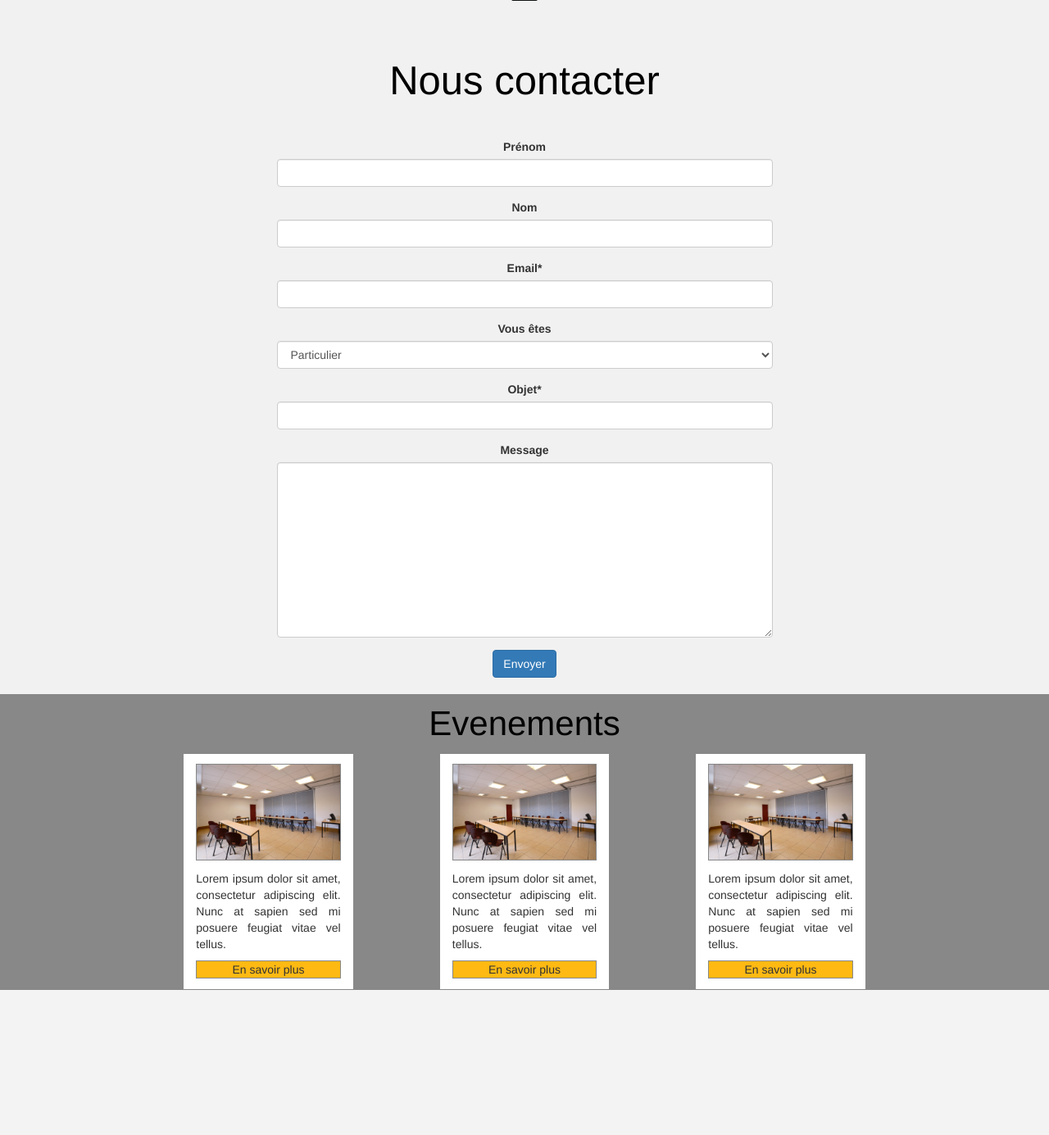
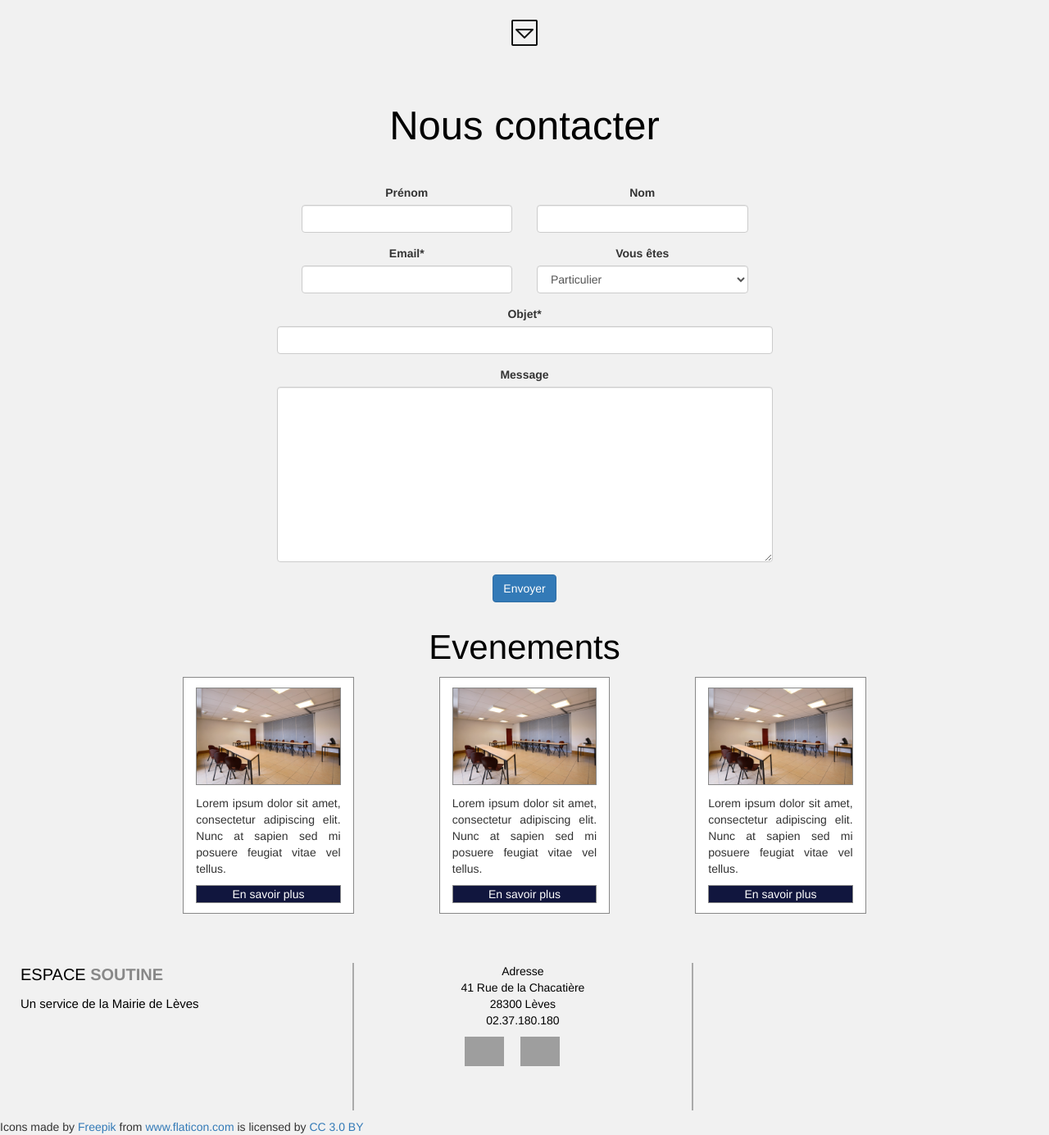
Before and after one commit to Myystigri/espace_soutine, a PHP site: page / in a window 1280 px wide. Shown: the part 2506-3891 px from the top of the page at 82% size. Before the commit the page ends 3714 px from the top, so only its background shows below. Run offline with PHP 8.4, Linux system fonts and the light colour scheme; some libraries are stand-ins or nearby versions; grey boxes are pictures that could not be loaded.

Commit message:
add footer & icones

```diff
--- a/css/style.css
+++ b/css/style.css
@@ -169,7 +169,7 @@ h1 span{
 
 .bouton{
 	background-color: #11163e;
-	border:solid #888 0px;
+	border:solid 0px;
 	border-radius: 5px;
 	position: absolute;
 	bottom: 9%;
@@ -183,9 +183,7 @@ h1 span{
 .img_prestation{
 	padding: 0 5px;
 }
-.margepresentation{
-	padding-bottom: 1%;
-}
+
 
 /*info*/
 
@@ -194,9 +192,10 @@ h1 span{
 	font-size: 3em;
 	text-align: center;
 	color: #000;
-	margin:1%;
+	margin:2%;
 }
 .info{
+	padding-top: 3%;
 	padding-bottom: 5%;
 }
 .adr1esse{
@@ -265,9 +264,6 @@ h1 span{
 	color: #000;
 	margin:1%;
 }
-.evenement{
-	background-color: #888;
-}
 .evenement div{
 	border: solid 1px #888;
 	text-align: justify;
@@ -279,21 +275,85 @@ h1 span{
 	margin:7% 0;
 }
 .plus{
-	background-color: #feb913;
 	margin-bottom: 7%;
-	color:;
 }
 .plus p{
 	text-align: center;
+	color:#fff;
 	margin:0;
-	background-color: #feb913;
+	background-color: #11163e;
 }
-.plus p:hover{
-	opacity: 0.9;
+
+/*footer*/
+
+.pre-footer
+{
+    height:50px;
+    padding:5px 10px 5px 10px;
+    color:#000;
 }
-.plus p:active{
-	opacity: 0.4;
+.soutine-footer
+{
+    color:#000;
+    height:200px;
+    padding:10px;
 }
+.footer-part-1
+{
+    font-size: 20px;
+    font-family:"Helvetica";
+    height:180px;
+}
+.footer-part-1 span
+{
+    color:#888;
+    font-weight: bold;
+}
+
+.footermidle
+{
+    border-right: solid 50px;
+    border-left: solid 1px;
+}
+.footer-part-2 li{
+    display: inline-block;
+}
+
+.footer-part-2 li{
+    vertical-align: top;
+}
+.footer-part-2
+{
+    height:180px;
+    width: 33%;
+    border-left:solid #aaa 2px;
+    border-right:solid #aaa 2px;
+    text-align: center;
+}
+
+.footer-part-3
+{
+    height:180px;
+}
+.sstitre{
+    font-size: 15px;
+}
+.social{
+    position: absolute;
+    margin-left: 100px;
+    }
+.logo-social {
+    position: relative;
+    float: left;
+    margin-left: 20px;
+
+}
+.logo-social img{
+    width: 48px;
+}
+
+/*media*/
+
 @media screen and (max-width: 400px) {
 	.header{
 		background-size: 500px;
--- a/index.html
+++ b/index.html
@@ -50,35 +50,35 @@
 				</div>
 			</div>
 			<div class="col-xs-6 col-md-2 col-md-offset-2 icone">
-				<img src="./img/01.png" alt="logo Repas d'affaire">
+				<img src="./img/business.png" alt="logo Repas d'affaire">
 				<p>Repas d'affaire</p>
 			</div>
 			<div class="col-xs-6 col-md-2 icone">
-				<img src="./img/01.png" alt="logo Repas d'affaire">
+				<img src="./img/coloc.png" alt="logo Repas d'affaire">
 				<p>Colloque</p>
 			</div>
 			<div class="col-xs-6 col-md-2 icone">
-				<img src="./img/01.png" alt="logo Repas d'affaire">
+				<img src="./img/people.png" alt="logo Repas d'affaire">
 				<p>Seminaire</p>
 			</div>
 			<div class="col-xs-6 col-md-2 icone">
-				<img src="./img/01.png" alt="logo Repas d'affaire">
+				<img src="./img/cocktail.png" alt="logo Repas d'affaire">
 				<p>Cocktail</p>
 			</div>
 			<div class="col-xs-6 col-md-2 col-md-offset-2 icone">
-				<img src="./img/01.png" alt="logo Repas d'affaire">
+				<img src="./img/party.png" alt="logo Repas d'affaire">
 				<p>Concert</p>
 			</div>
 			<div class="col-xs-6 col-md-2 icone">
-				<img src="./img/01.png" alt="logo Repas d'affaire">
+				<img src="./img/rings.png" alt="logo Repas d'affaire">
 				<p>Mariage</p>
 			</div>
 			<div class="col-xs-6 col-md-2 icone">
-				<img src="./img/01.png" alt="logo Repas d'affaire">
+				<img src="./img/reveillon.png" alt="logo Repas d'affaire">
 				<p>Réveillon</p>
 			</div>
 			<div class="col-xs-6 col-md-2 icone">
-				<img src="./img/01.png" alt="logo Repas d'affaire">
+				<img src="./img/theatre.png" alt="logo Repas d'affaire">
 				<p id="prestation">Spectacle</p>
 			</div>
 		</div>
@@ -161,7 +161,7 @@
 				<p><span>Adesse:</span></p>
 				<p>41 Rue de la Chacatière</p>
 				<p> 28300 Lèves</p>
-				<p><span>ligne de bus deservis:</span></p>
+				<p><span>Desservis par bus:</span></p>
 				<p>n° xx, xx, xx</p>
 				<p>horaires via:</p>
 				<img src="" title="filibus">
@@ -172,27 +172,37 @@
 				</div>
 			</div>
 			<div class="scrollbtn">
-				<img src="./img/scrollbtn.png" alt="scroll_down">
+				<a href="#contact"><img src="./img/scrollbtn.png" alt="scroll_down"></a>
 			</div>
 		</div>
 <!--Contact-->
 		<div class="formulaire">
               <div class="row">
-   				<div id ="contact" 	class="col-xs-10 col-xs-offset-1 col-md-6 col-md-offset-3 col-sm-6 center">
+                   <div id ="contact"     class="col-xs-10 col-xs-offset-1 col-md-6 col-md-offset-3 center">
                        <h1 class="noir">Nous contacter</h1>
                     <form method="post">
+                        <div class="col-xs-12 col-sm-12 col-md-12 col-lg-12 center">
+                            <div class="col-xs-6 col-md-6 col-lg-6">
                                  <div class="form-group ">
                                       <label class="control-label " for="name">Prénom</label>
                                       <input class="form-control" id="name" name="name" type="text"/>
                                   </div>
+                              </div>
+                              <div class="col-xs-6 col-md-6 col-lg-6">
                                  <div class="form-group ">
                                       <label class="control-label " for="name">Nom</label>
                                       <input class="form-control" id="name" name="name" type="text"/>
                                   </div>
+                              </div>
+                          </div>
+                          <div class="col-xs-12 col-sm-12 col-md-12 col-lg-12 center">
+                              <div class="col-lg-6">
                                  <div class="form-group ">
                                       <label class="control-label requiredField" for="email">Email<span class="asteriskField">*</span></label>
                                       <input class="form-control" id="email" name="email" type="text"/>
                                  </div>
+                             </div>
+                             <div class="col-lg-6">
                                  <div class="form-group ">
                                      <label class="control-label " for="select">Vous êtes</label>
                                      <select class="select form-control" id="select" name="select">
@@ -201,6 +211,8 @@
                                          <option value="Third Choice">Institution</option>
                                          <option value="Third Choice">Acteur Culturel</option>
                                      </select>
+                                 </div>
+                             </div>
                          </div>
                          <div class="form-group ">
                               <label class="control-label requiredField" for="subject">Objet<span class="asteriskField">*</span></label>
@@ -240,7 +252,42 @@
 		</div>
 <!--footer-->
 		<div>
+		        <footer>
+            <!-- Préfooter -->
+            <div class="col-md-12 pre-footer">
+                <p></p>
             </div>
+            <!-- Footer -->
+            <div class="col-md-12 soutine-footer">
+                <div class="col-md-4 footer-part-1">
+                    <p>ESPACE <span>SOUTINE</span><br /></p>
+                        <p class="sstitre">Un service de la Mairie de Lèves</p>
+                </div>
+                <div class="col-md-4 footer-part-2">
+                        <p>Adresse<br/> 41 Rue de la Chacatière <br> 28300 Lèves<br>02.37.180.180</p>
+                        <div class="social">
+                            <div class="logo-social"><a href="https://www.facebook.com/villedeleves"><img src="./images/facebook.png"></a></div>
+                            <div class="logo-social"><img src="./images/twitter.png"></div>
+                        </div>
+                </div>
+                <div class="col-md-4 footer-part-3">
+                    <div class="row">
+                        <div class="col-md-6">
+                        </div>
+                        <div class="col-md-6">
+                        </div>
+                    </div>
+                    <div class="row">
+                        <div class="col-md-6">
+                        </div>
+                        <div class="col-md-6">
+                        </div>
+                    </div>
+                </div>
+            </div>
+        </footer>
+		</div>
+		<div>Icons made by <a href="http://www.freepik.com" title="Freepik">Freepik</a> from <a href="http://www.flaticon.com" title="Flaticon">www.flaticon.com</a> is licensed by <a href="http://creativecommons.org/licenses/by/3.0/" title="Creative Commons BY 3.0" target="_blank">CC 3.0 BY</a></div>
 		<script src="https://ajax.googleapis.com/ajax/libs/jquery/1.11.3/jquery.min.js"></script>
 		<script src="./js/anime.js"></script>
     	<script src="./js/bootstrap.js"></script>
```
Also changed, not shown: img/business.png (added), img/cocktail.png (added), img/coloc.png (added), img/party.png (added), img/people.png (added), img/reveillon.png (added), img/rings.png (added), img/theatre.png (added). Lines whose indentation alone changed are shown as unchanged.
